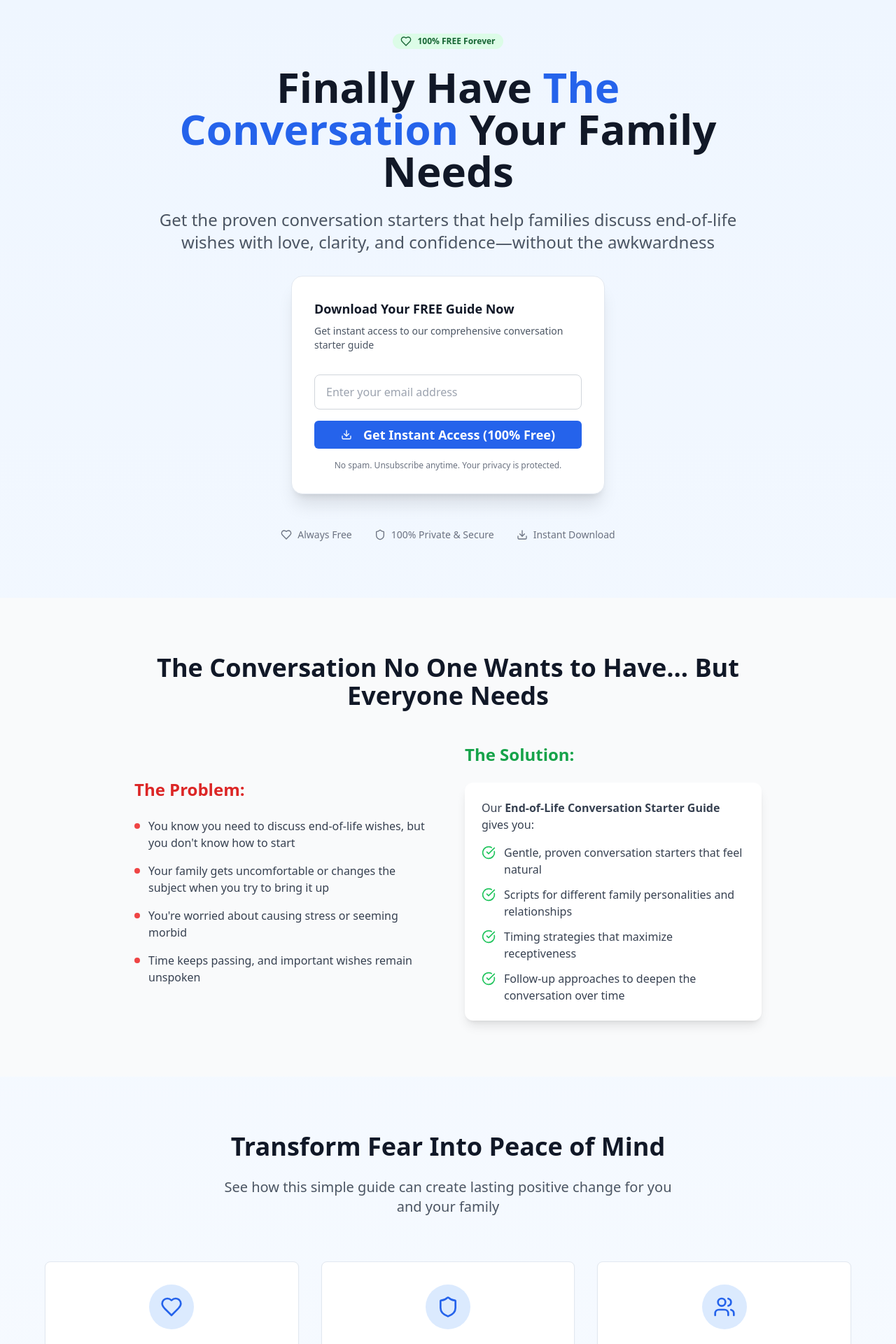
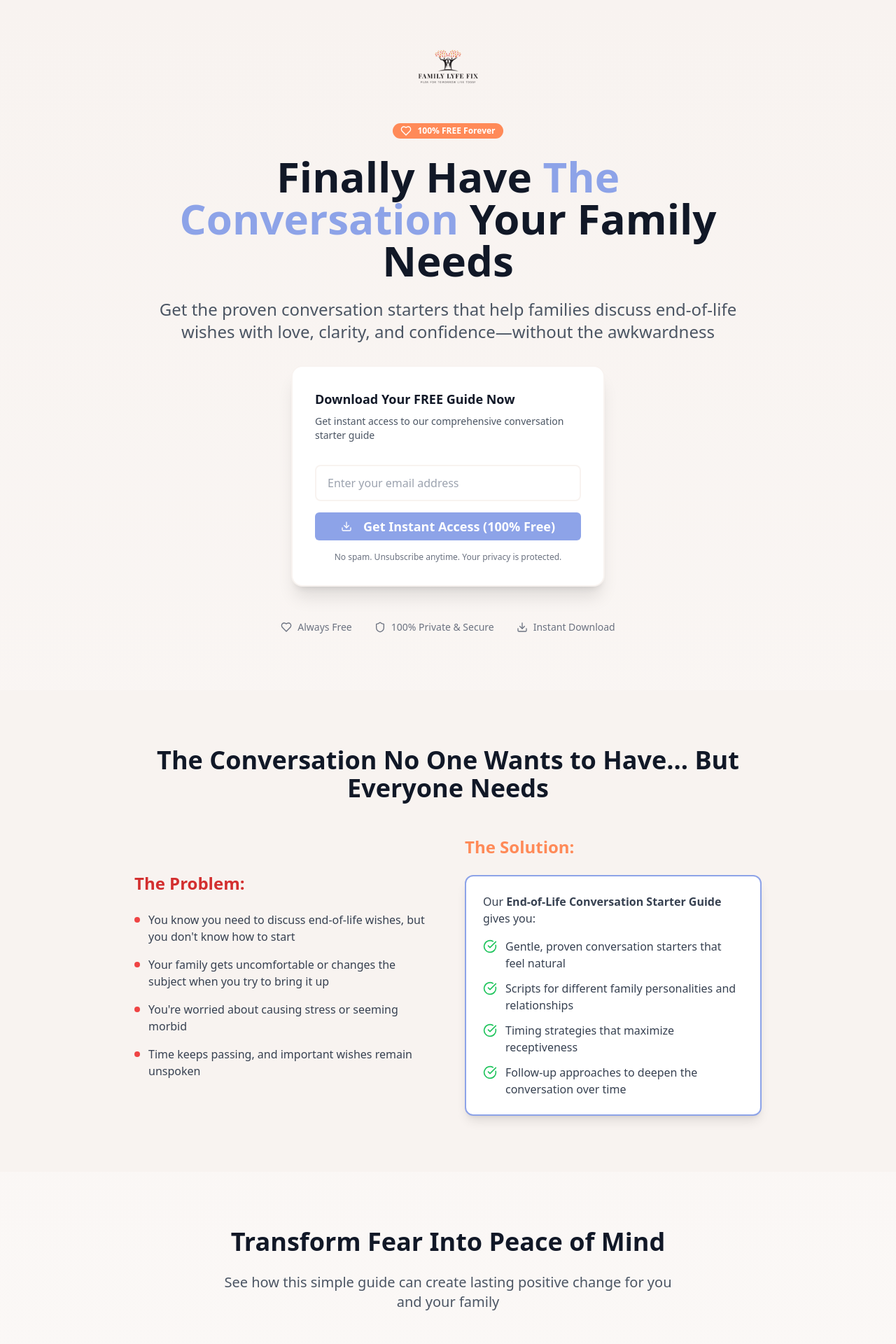
Before and after one commit to familylyfefix/end-of-life-conversation-starter-guide, a React (Vite) app: page / in a window 1280 px wide. Shown: the top 1920 px of the page at 70% size. Built offline with nearby package versions, Linux system fonts and the light colour scheme.

Commit message:
Refactor: Apply brand colors and logo
Apply the provided brand colors and logo to the landing pages.

```diff
--- a/src/pages/Index.tsx
+++ b/src/pages/Index.tsx
@@ -1,4 +1,3 @@
-
 import React, { useState } from 'react';
 import { Download, CheckCircle, Clock, Users, Heart, Shield, ArrowRight, Star, Quote } from 'lucide-react';
 import { Button } from '@/components/ui/button';
@@ -70,18 +69,27 @@ const Index = () => {
   ];
 
   return (
-    <div className="min-h-screen bg-gradient-to-b from-blue-50 to-white">
+    <div className="min-h-screen" style={{ background: 'linear-gradient(to bottom, #f8f3f0, #ffffff)' }}>
       {/* Hero Section */}
       <div className="container mx-auto px-4 pt-12 pb-20">
         <div className="text-center max-w-4xl mx-auto">
-          <Badge className="mb-6 bg-green-100 text-green-800 hover:bg-green-100">
+          {/* Brand Logo */}
+          <div className="mb-8">
+            <img
+              src="/lovable-uploads/e3788226-80d2-4a3c-9279-757104cd413f.png"
+              alt="Family Lyfe Fix Logo"
+              className="h-24 mx-auto mb-4"
+            />
+          </div>
+
+          <Badge className="mb-6" style={{ backgroundColor: '#ff8a58', color: 'white' }}>
             <Heart className="w-4 h-4 mr-2" />
             100% FREE Forever
           </Badge>
 
           {/* Primary Headline */}
           <h1 className="text-4xl md:text-6xl font-bold text-gray-900 mb-6 leading-tight">
-            Finally Have <span className="text-blue-600">The Conversation</span> Your Family Needs
+            Finally Have <span style={{ color: '#8da3e8' }}>The Conversation</span> Your Family Needs
           </h1>
 
           {/* Subheadline */}
@@ -90,7 +98,7 @@ const Index = () => {
           </p>
 
           {/* Download Form */}
-          <div className="bg-white rounded-2xl shadow-xl p-8 max-w-md mx-auto mb-12 border">
+          <div className="bg-white rounded-2xl shadow-xl p-8 max-w-md mx-auto mb-12 border-2" style={{ borderColor: '#f8f3f0' }}>
             {!isSubmitted ? (
               <form onSubmit={handleSubmit} className="space-y-4">
                 <div className="text-left">
@@ -106,12 +114,17 @@ const Index = () => {
                   placeholder="Enter your email address"
                   value={email}
                   onChange={(e) => setEmail(e.target.value)}
-                  className="w-full px-4 py-3 border border-gray-300 rounded-lg focus:ring-2 focus:ring-blue-500 focus:border-transparent"
+                  className="w-full px-4 py-3 border-2 rounded-lg focus:ring-2 focus:border-transparent"
+                  style={{
+                    borderColor: '#f8f3f0',
+                    focusRingColor: '#8da3e8'
+                  }}
                   required
                 />
                 <Button
                   type="submit"
-                  className="w-full bg-blue-600 hover:bg-blue-700 text-white py-3 text-lg font-semibold"
+                  className="w-full text-white py-3 text-lg font-semibold hover:opacity-90 transition-opacity"
+                  style={{ backgroundColor: '#8da3e8' }}
                 >
                   <Download className="w-5 h-5 mr-2" />
                   Get Instant Access (100% Free)
@@ -122,20 +135,21 @@ const Index = () => {
               </form>
             ) : (
               <div className="text-center py-4">
-                <CheckCircle className="w-12 h-12 text-green-500 mx-auto mb-4" />
+                <CheckCircle className="w-12 h-12 mx-auto mb-4" style={{ color: '#ff8a58' }} />
                 <h3 className="text-lg font-semibold text-gray-900 mb-2">
                   Check Your Email!
                 </h3>
                 <p className="text-gray-600 mb-4">
                   Your free guide is on its way to your inbox.
                 </p>
-                <div className="border-t pt-4">
+                <div className="border-t pt-4" style={{ borderColor: '#f8f3f0' }}>
                   <p className="text-sm text-gray-600 mb-3">
                     Ready to take it to the next level?
                   </p>
                   <Button
                     onClick={() => window.open('/playbook', '_blank')}
-                    className="w-full bg-green-600 hover:bg-green-700 text-white"
+                    className="w-full text-white hover:opacity-90 transition-opacity"
+                    style={{ backgroundColor: '#ff8a58' }}
                   >
                     Get the Complete Playbook ($47)
                     <ArrowRight className="w-4 h-4 ml-2" />
@@ -164,7 +178,7 @@ const Index = () => {
       </div>
 
       {/* Problem/Solution Section */}
-      <div className="bg-gray-50 py-20">
+      <div className="py-20" style={{ backgroundColor: '#f8f3f0' }}>
         <div className="container mx-auto px-4">
           <div className="max-w-4xl mx-auto">
             <div className="text-center mb-12">
@@ -175,7 +189,7 @@ const Index = () => {
 
             <div className="grid md:grid-cols-2 gap-12 items-center">
               <div>
-                <h3 className="text-2xl font-bold text-red-600 mb-6">The Problem:</h3>
+                <h3 className="text-2xl font-bold mb-6" style={{ color: '#d32f2f' }}>The Problem:</h3>
                 <ul className="space-y-4 text-gray-700">
                   <li className="flex items-start">
                     <div className="w-2 h-2 bg-red-500 rounded-full mt-2 mr-3 flex-shrink-0"></div>
@@ -197,8 +211,8 @@ const Index = () => {
               </div>
 
               <div>
-                <h3 className="text-2xl font-bold text-green-600 mb-6">The Solution:</h3>
-                <div className="bg-white p-6 rounded-xl shadow-lg">
+                <h3 className="text-2xl font-bold mb-6" style={{ color: '#ff8a58' }}>The Solution:</h3>
+                <div className="bg-white p-6 rounded-xl shadow-lg border-2" style={{ borderColor: '#8da3e8' }}>
                   <p className="text-gray-700 mb-4">
                     Our <strong>End-of-Life Conversation Starter Guide</strong> gives you:
                   </p>
@@ -241,10 +255,10 @@ const Index = () => {
 
           <div className="grid md:grid-cols-3 gap-8 max-w-6xl mx-auto">
             {benefits.map((benefit, index) => (
-              <Card key={index} className="text-center hover:shadow-lg transition-shadow duration-300">
+              <Card key={index} className="text-center hover:shadow-lg transition-shadow duration-300 border-2" style={{ borderColor: '#f8f3f0' }}>
                 <CardContent className="p-8">
-                  <div className="bg-blue-100 w-16 h-16 rounded-full flex items-center justify-center mx-auto mb-6">
-                    <benefit.icon className="w-8 h-8 text-blue-600" />
+                  <div className="w-16 h-16 rounded-full flex items-center justify-center mx-auto mb-6" style={{ backgroundColor: '#8da3e8' }}>
+                    <benefit.icon className="w-8 h-8 text-white" />
                   </div>
                   <h3 className="text-xl font-bold text-gray-900 mb-4">
                     {benefit.title}
@@ -260,7 +274,7 @@ const Index = () => {
       </div>
 
       {/* Social Proof Section */}
-      <div className="bg-blue-50 py-20">
+      <div className="py-20" style={{ backgroundColor: '#f8f3f0' }}>
         <div className="container mx-auto px-4">
           <div className="text-center mb-16">
             <h2 className="text-3xl md:text-4xl font-bold text-gray-900 mb-6">
@@ -295,18 +309,18 @@ const Index = () => {
       </div>
 
       {/* Urgency Section */}
-      <div className="bg-gradient-to-r from-blue-50 to-indigo-50 py-16">
+      <div className="py-16" style={{ background: 'linear-gradient(45deg, #f8f3f0, #ffffff)' }}>
         <div className="container mx-auto px-4 text-center">
           <div className="max-w-3xl mx-auto">
-            <Heart className="w-12 h-12 text-blue-600 mx-auto mb-6" />
+            <Heart className="w-12 h-12 mx-auto mb-6" style={{ color: '#ff8a58' }} />
             <h2 className="text-3xl font-bold text-gray-900 mb-6">
               Don't Wait Until It's Too Late
             </h2>
             <p className="text-lg text-gray-700 mb-8">
               Every day that passes without these conversations is a missed opportunity for clarity and peace of mind. Start today—your future self and your family will thank you.
             </p>
-            <div className="bg-white rounded-lg p-6 inline-block shadow-lg">
-              <p className="text-2xl font-bold text-blue-600 mb-2">
+            <div className="bg-white rounded-lg p-6 inline-block shadow-lg border-2" style={{ borderColor: '#8da3e8' }}>
+              <p className="text-2xl font-bold mb-2" style={{ color: '#8da3e8' }}>
                 This guide is completely FREE
               </p>
               <p className="text-gray-600">
@@ -344,7 +358,7 @@ const Index = () => {
       </div>
 
       {/* Final CTA Section */}
-      <div className="bg-blue-600 py-20">
+      <div className="py-20" style={{ backgroundColor: '#8da3e8' }}>
         <div className="container mx-auto px-4 text-center">
           <div className="max-w-3xl mx-auto">
             <h2 className="text-3xl md:text-4xl font-bold text-white mb-6">
@@ -357,6 +371,7 @@ const Index = () => {
             <Button
               size="lg"
               className="bg-white text-blue-600 hover:bg-gray-100 text-lg px-8 py-4 mb-6"
+              style={{ color: '#8da3e8' }}
               onClick={() => window.scrollTo({ top: 0, behavior: 'smooth' })}
             >
               <Download className="w-5 h-5 mr-2" />
@@ -370,7 +385,8 @@ const Index = () => {
               </p>
               <Button
                 variant="outline"
-                className="border-white text-white hover:bg-white hover:text-blue-600"
+                className="border-white text-white hover:bg-white"
+                style={{ '--tw-text-opacity': '1', color: 'white' }}
                 onClick={() => window.open('/playbook', '_blank')}
               >
                 View Complete Playbook Template
--- a/src/pages/PlaybookSales.tsx
+++ b/src/pages/PlaybookSales.tsx
@@ -1,4 +1,3 @@
-
 import React, { useState } from 'react';
 import { CheckCircle, Clock, Users, Heart, Shield, ArrowRight, Star, Quote, Download, Calendar, FileText, MessageSquare, BookOpen, Target, AlertTriangle } from 'lucide-react';
 import { Button } from '@/components/ui/button';
@@ -90,16 +89,24 @@ const PlaybookSales = () => {
   ];
 
   return (
-    <div className="min-h-screen bg-gradient-to-b from-blue-50 to-white">
+    <div className="min-h-screen" style={{ background: 'linear-gradient(to bottom, #f8f3f0, #ffffff)' }}>
       {/* Header */}
-      <div className="bg-white shadow-sm border-b">
+      <div className="bg-white shadow-sm border-b-2" style={{ borderColor: '#f8f3f0' }}>
         <div className="container mx-auto px-4 py-4">
           <div className="flex items-center justify-between">
-            <div className="flex items-center space-x-2">
-              <Heart className="w-6 h-6 text-blue-600" />
-              <span className="text-xl font-bold text-gray-900">Family Lyfe Fix</span>
+            <div className="flex items-center space-x-3">
+              <img
+                src="/lovable-uploads/e3788226-80d2-4a3c-9279-757104cd413f.png"
+                alt="Family Lyfe Fix Logo"
+                className="h-8"
+              />
             </div>
-            <Button variant="outline" onClick={() => window.history.back()}>
+            <Button
+              variant="outline"
+              onClick={() => window.history.back()}
+              className="border-2"
+              style={{ borderColor: '#8da3e8', color: '#8da3e8' }}
+            >
               ← Back to Free Guide
             </Button>
           </div>
@@ -110,8 +117,8 @@ const PlaybookSales = () => {
       <div className="container mx-auto px-4 pt-12 pb-20">
         <div className="text-center max-w-4xl mx-auto">
           {/* Urgency Banner */}
-          <div className="bg-red-100 border border-red-200 rounded-lg p-4 mb-8 inline-block">
-            <div className="flex items-center justify-center space-x-2 text-red-800">
+          <div className="border-2 rounded-lg p-4 mb-8 inline-block" style={{ backgroundColor: '#ffe6e6', borderColor: '#ff8a58' }}>
+            <div className="flex items-center justify-center space-x-2" style={{ color: '#d32f2f' }}>
               <Clock className="w-5 h-5" />
               <span className="font-semibold">Early Bird Special Ends Soon:</span>
               <span className="font-mono">{timeLeft.days}d {timeLeft.hours}h {timeLeft.minutes}m</span>
@@ -120,7 +127,7 @@ const PlaybookSales = () => {
 
           {/* Main Headline */}
           <h1 className="text-4xl md:text-6xl font-bold text-gray-900 mb-6 leading-tight">
-            Get Your Family's Most Important Conversations <span className="text-blue-600">Done Right</span> – With Zero Awkwardness
+            Get Your Family's Most Important Conversations <span style={{ color: '#8da3e8' }}>Done Right</span> – With Zero Awkwardness
           </h1>
 
           {/* Subheadline */}
@@ -129,19 +136,20 @@ const PlaybookSales = () => {
           </p>
 
           {/* Price and CTA */}
-          <div className="bg-white rounded-2xl shadow-xl p-8 max-w-md mx-auto mb-12 border">
+          <div className="bg-white rounded-2xl shadow-xl p-8 max-w-md mx-auto mb-12 border-2" style={{ borderColor: '#8da3e8' }}>
             <div className="text-center">
               <div className="mb-4">
-                <span className="text-3xl font-bold text-green-600">$47</span>
+                <span className="text-3xl font-bold" style={{ color: '#ff8a58' }}>$47</span>
                 <span className="text-lg text-gray-500 line-through ml-2">$67</span>
               </div>
               <p className="text-sm text-gray-600 mb-6">
                 Save $20 with Early Bird Pricing<br />
-                <span className="text-red-600 font-semibold">Price increases to $67 in 3 days</span>
+                <span className="font-semibold" style={{ color: '#d32f2f' }}>Price increases to $67 in 3 days</span>
               </p>
               <Button
                 size="lg"
-                className="w-full bg-blue-600 hover:bg-blue-700 text-white py-4 text-lg font-semibold mb-4"
+                className="w-full text-white py-4 text-lg font-semibold mb-4 hover:opacity-90 transition-opacity"
+                style={{ backgroundColor: '#8da3e8' }}
               >
                 <Download className="w-5 h-5 mr-2" />
                 Get Instant Access Now
@@ -172,7 +180,7 @@ const PlaybookSales = () => {
       </div>
 
       {/* Problem/Solution Section */}
-      <div className="bg-gray-50 py-20">
+      <div className="py-20" style={{ backgroundColor: '#f8f3f0' }}>
         <div className="container mx-auto px-4">
           <div className="max-w-6xl mx-auto">
             <div className="text-center mb-16">
@@ -183,7 +191,7 @@ const PlaybookSales = () => {
 
             <div className="grid md:grid-cols-2 gap-12 items-start">
               <div>
-                <h3 className="text-2xl font-bold text-red-600 mb-6 flex items-center">
+                <h3 className="text-2xl font-bold mb-6 flex items-center" style={{ color: '#d32f2f' }}>
                   <AlertTriangle className="w-6 h-6 mr-2" />
                   The Problem:
                 </h3>
@@ -209,19 +217,19 @@ const PlaybookSales = () => {
                     <span>Nobody wants to be the one to bring it up</span>
                   </div>
                 </div>
-                <div className="mt-8 p-6 bg-red-50 rounded-lg border border-red-200">
-                  <p className="text-red-800 font-semibold">
+                <div className="mt-8 p-6 rounded-lg border-2" style={{ backgroundColor: '#ffe6e6', borderColor: '#ff8a58' }}>
+                  <p className="font-semibold" style={{ color: '#d32f2f' }}>
                     Result: Years pass, nothing gets discussed, and families face crisis situations without any guidance or clarity about their loved one's wishes.
                   </p>
                 </div>
               </div>
 
               <div>
-                <h3 className="text-2xl font-bold text-green-600 mb-6 flex items-center">
+                <h3 className="text-2xl font-bold mb-6 flex items-center" style={{ color: '#ff8a58' }}>
                   <CheckCircle className="w-6 h-6 mr-2" />
                   Your Solution:
                 </h3>
-                <div className="bg-white p-8 rounded-xl shadow-lg">
+                <div className="bg-white p-8 rounded-xl shadow-lg border-2" style={{ borderColor: '#8da3e8' }}>
                   <p className="text-gray-700 mb-6 font-semibold">
                     The End-of-Life Conversation Playbook gives you everything you need:
                   </p>
@@ -268,10 +276,10 @@ const PlaybookSales = () => {
 
           <div className="grid md:grid-cols-2 lg:grid-cols-3 gap-8 max-w-6xl mx-auto">
             {features.map((feature, index) => (
-              <Card key={index} className="text-center hover:shadow-lg transition-shadow duration-300">
+              <Card key={index} className="text-center hover:shadow-lg transition-shadow duration-300 border-2" style={{ borderColor: '#f8f3f0' }}>
                 <CardContent className="p-8">
-                  <div className="bg-blue-100 w-16 h-16 rounded-full flex items-center justify-center mx-auto mb-6">
-                    <feature.icon className="w-8 h-8 text-blue-600" />
+                  <div className="w-16 h-16 rounded-full flex items-center justify-center mx-auto mb-6" style={{ backgroundColor: '#8da3e8' }}>
+                    <feature.icon className="w-8 h-8 text-white" />
                   </div>
                   <h3 className="text-xl font-bold text-gray-900 mb-4">
                     {feature.title}
@@ -287,7 +295,7 @@ const PlaybookSales = () => {
       </div>
 
       {/* Social Proof Section */}
-      <div className="bg-blue-50 py-20">
+      <div className="py-20" style={{ backgroundColor: '#f8f3f0' }}>
         <div className="container mx-auto px-4">
           <div className="text-center mb-16">
             <h2 className="text-3xl md:text-4xl font-bold text-gray-900 mb-6">
@@ -323,18 +331,18 @@ const PlaybookSales = () => {
       </div>
 
       {/* Urgency Section */}
-      <div className="bg-gradient-to-r from-red-50 to-orange-50 py-16">
+      <div className="py-16" style={{ background: 'linear-gradient(45deg, #ffe6e6, #fff5f5)' }}>
         <div className="container mx-auto px-4 text-center">
           <div className="max-w-3xl mx-auto">
-            <Clock className="w-12 h-12 text-red-600 mx-auto mb-6" />
+            <Clock className="w-12 h-12 mx-auto mb-6" style={{ color: '#ff8a58' }} />
             <h2 className="text-3xl font-bold text-gray-900 mb-6">
               Don't Wait Until It's Too Late
             </h2>
             <p className="text-lg text-gray-700 mb-8">
               Every day that passes without these conversations is a missed opportunity for clarity and peace of mind. The price increases to $67 in just 3 days.
             </p>
-            <div className="bg-white rounded-lg p-6 inline-block shadow-lg">
-              <p className="text-2xl font-bold text-red-600 mb-2">
+            <div className="bg-white rounded-lg p-6 inline-block shadow-lg border-2" style={{ borderColor: '#ff8a58' }}>
+              <p className="text-2xl font-bold mb-2" style={{ color: '#ff8a58' }}>
                 Save $20 Today Only
               </p>
               <p className="text-gray-600">
@@ -372,7 +380,7 @@ const PlaybookSales = () => {
       </div>
 
       {/* Final CTA Section */}
-      <div className="bg-blue-600 py-20">
+      <div className="py-20" style={{ backgroundColor: '#8da3e8' }}>
         <div className="container mx-auto px-4 text-center">
           <div className="max-w-3xl mx-auto">
             <h2 className="text-3xl md:text-4xl font-bold text-white mb-6">
@@ -382,19 +390,20 @@ const PlaybookSales = () => {
               Get the complete Notion template that makes these conversations natural, organized, and successful.
             </p>
 
-            <div className="bg-white rounded-2xl shadow-xl p-8 max-w-md mx-auto mb-8">
+            <div className="bg-white rounded-2xl shadow-xl p-8 max-w-md mx-auto mb-8 border-2" style={{ borderColor: '#ff8a58' }}>
               <div className="text-center">
                 <div className="mb-4">
-                  <span className="text-3xl font-bold text-green-600">$47</span>
+                  <span className="text-3xl font-bold" style={{ color: '#ff8a58' }}>$47</span>
                   <span className="text-lg text-gray-500 line-through ml-2">$67</span>
                 </div>
                 <p className="text-sm text-gray-600 mb-6">
                   Early Bird Special - Save $20<br />
-                  <span className="text-red-600 font-semibold">Offer expires in 3 days</span>
+                  <span className="font-semibold" style={{ color: '#d32f2f' }}>Offer expires in 3 days</span>
                 </p>
                 <Button
                   size="lg"
-                  className="w-full bg-blue-600 hover:bg-blue-700 text-white py-4 text-lg font-semibold mb-4"
+                  className="w-full text-white py-4 text-lg font-semibold mb-4 hover:opacity-90 transition-opacity"
+                  style={{ backgroundColor: '#8da3e8' }}
                 >
                   <Download className="w-5 h-5 mr-2" />
                   Get Instant Access Now
```
Also changed, not shown: public/lovable-uploads/e3788226-80d2-4a3c-9279-757104cd413f.png (added).
